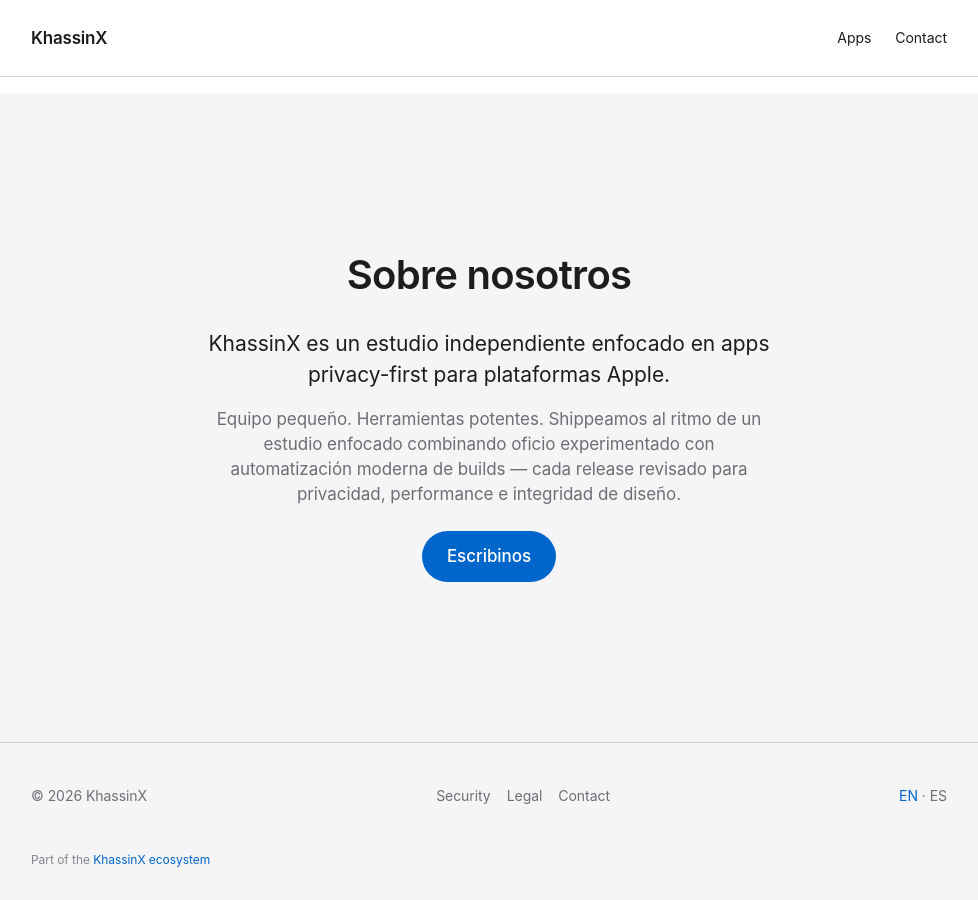
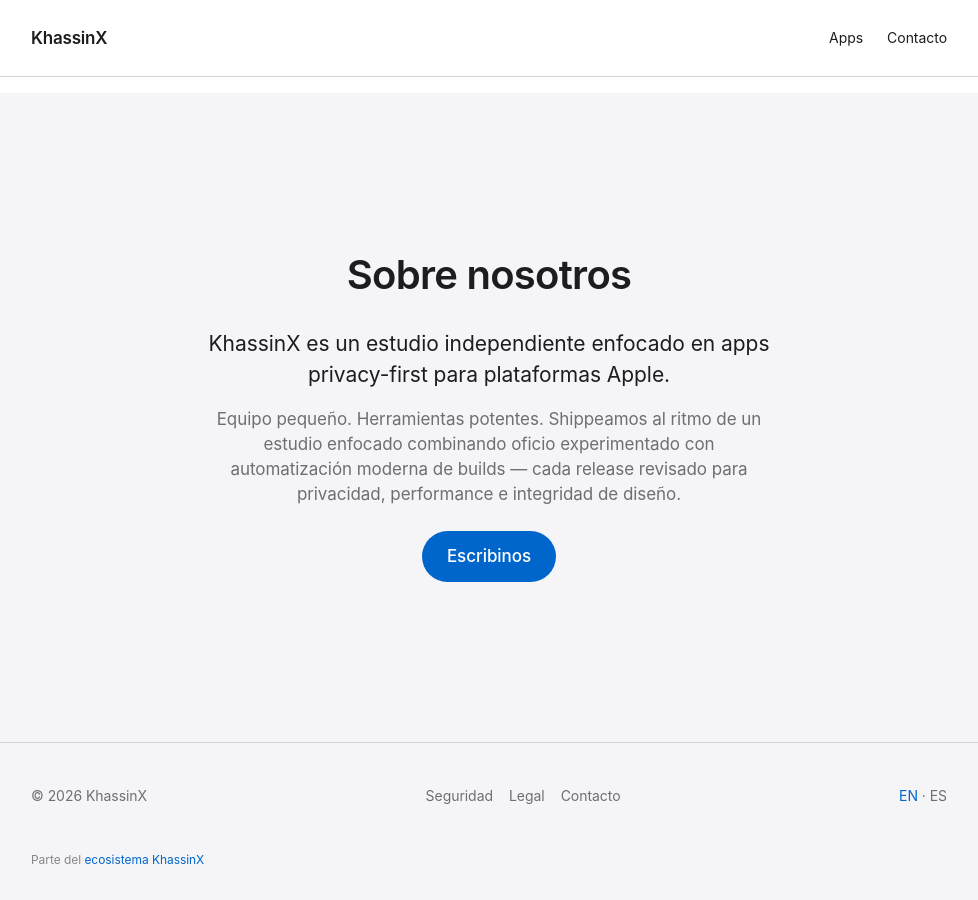
Before and after one commit to KhassinX/khassinx-apex-web, a Jekyll site: the page built from es/index.html, in a window 1280 px wide and 900 px high, scrolled down 2440 px. Shown: the whole window, without its empty margins (151-1129 px from the left). Built offline with Jekyll 4.4.1, drawn with Linux system fonts in a browser that asks for light colours.

Commit message:
i18n fix — Nav, footer, logo y links de footer ahora son locale-aware (#10)
Bug: cuando un usuario navegaba en /es/ y clickeaba en el logo del header,
en items del nav, o en "Part of the KhassinX ecosystem", lo mandaba al
equivalente EN — perdía contexto de idioma.

Cambios:
- _config.yml: nav y footer_nav restructurados como mappings por locale
  (en: [...] y es: [...]). Agrega site.ui_strings con skip link y
  ecosystem suffix por locale.
- _layouts/base.html:
  - lang_key resuelto desde page.lang con fallback a 'en'
  - Logo del header apunta a /es/ si lang_key='es', sino /
  - Nav items vienen de site.nav[lang_key]
  - Footer items vienen de site.footer_nav[lang_key]
  - Skip link y "Part of the KhassinX ecosystem" usan site.ui_strings
  - "ecosystem" link va a khassinx.com/es/ desde pages ES

Test plan:
- ES home → click logo → debería ir a /es/ (no /)
- ES home → click "Apps" en nav → /es/#apps
- ES /es/legal/privacy/ → click ecosystem → khassinx.com/es/
- EN home → todo igual a antes (fallback a .en arrays)

Co-authored-by: khassinx <hello@khassinx.com>
Co-authored-by: Claude Opus 4.7 (1M context) <noreply@anthropic.com>

```diff
--- a/_config.yml
+++ b/_config.yml
@@ -3,26 +3,53 @@ description: Independent studio building privacy-first apps for Apple platforms.
 url: https://khassinx.com
 lang: en
 
-# Layer 1 umbrella site: usa tokens.css (charcoal + warm gold)
+# Layer 1 umbrella site
 umbrella_tokens: true
 
 # Favicons (umbrella K monogram)
 favicon_svg: /assets/favicons/favicon.svg
 
-# Navigation
+# Navigation — keyed por locale. El layout selecciona via page.lang con fallback a 'en'.
 nav:
-  - title: Apps
-    url: "#apps"
-  - title: Contact
-    url: "mailto:hello@khassinx.com"
+  en:
+    - title: Apps
+      url: "#apps"
+    - title: Contact
+      url: "mailto:hello@khassinx.com"
+  es:
+    - title: Apps
+      url: "/es/#apps"
+    - title: Contacto
+      url: "mailto:hello@khassinx.com"
 
 footer_nav:
-  - title: Security
-    url: "/security/"
-  - title: Legal
-    url: "/legal/"
-  - title: Contact
-    url: "mailto:hello@khassinx.com"
+  en:
+    - title: Security
+      url: "/security/"
+    - title: Legal
+      url: "/legal/"
+    - title: Contact
+      url: "mailto:hello@khassinx.com"
+  es:
+    - title: Seguridad
+      url: "/es/security/"
+    - title: Legal
+      url: "/es/legal/"
+    - title: Contacto
+      url: "mailto:hello@khassinx.com"
+
+# Skip-link y "Part of ecosystem" copy por locale (lo consume base.html)
+ui_strings:
+  en:
+    skip_to_main: "Skip to main content"
+    part_of_ecosystem_prefix: "Part of the"
+    part_of_ecosystem_label: "KhassinX ecosystem"
+    ecosystem_url: "https://khassinx.com"
+  es:
+    skip_to_main: "Saltar al contenido principal"
+    part_of_ecosystem_prefix: "Parte del"
+    part_of_ecosystem_label: "ecosistema KhassinX"
+    ecosystem_url: "https://khassinx.com/es/"
 
 # Jekyll config
 markdown: kramdown
--- a/_layouts/base.html
+++ b/_layouts/base.html
@@ -47,16 +44,33 @@
   {% if page.extra_css %}{% for css in page.extra_css %}<link rel="stylesheet" href="{{ css | relative_url }}">{% endfor %}{% endif %}
 </head>
 <body>
-  <a href="#main" class="skip-link">Skip to main content</a>
+  {%- comment -%}
+    Locale-aware navigation:
+    - lang_key resuelve a 'en' o 'es' (fallback a 'en' si page.lang no está)
+    - site.nav y site.footer_nav están keyed por locale
+    - site.ui_strings provee strings cortos (skip link, "Part of ecosystem")
+    - logo_home apunta al home del locale actual
+  {%- endcomment -%}
+  {%- assign lang_key = page.lang | default: 'en' -%}
+  {%- assign nav_items = site.nav[lang_key] | default: site.nav.en -%}
+  {%- assign footer_items = site.footer_nav[lang_key] | default: site.footer_nav.en -%}
+  {%- assign ui = site.ui_strings[lang_key] | default: site.ui_strings.en -%}
+  {%- if lang_key == 'es' -%}
+    {%- assign logo_home = '/es/' -%}
+  {%- else -%}
+    {%- assign logo_home = '/' -%}
+  {%- endif -%}
+
+  <a href="#main" class="skip-link">{{ ui.skip_to_main }}</a>
 
   <header class="site-header">
     <div class="container">
-      <a href="{{ '/' | relative_url }}" class="logo">
+      <a href="{{ logo_home | relative_url }}" class="logo">
         {% if site.logo %}<img src="{{ site.logo | relative_url }}" alt="{{ site.title }} logo">{% endif %}
         <span>{{ site.title }}</span>
       </a>
       <nav class="site-nav" aria-label="Primary">
-        {% for item in site.nav %}
+        {% for item in nav_items %}
           <a href="{{ item.url | relative_url }}"{% if item.external %} target="_blank" rel="noopener"{% endif %}>{{ item.title }}</a>
         {% endfor %}
       </nav>
@@ -71,12 +85,12 @@
     <div class="container">
       <div>© {{ 'now' | date: '%Y' }} KhassinX</div>
       <nav aria-label="Footer">
-        {% for item in site.footer_nav %}
+        {% for item in footer_items %}
           <a href="{{ item.url | relative_url }}">{{ item.title }}</a>
         {% endfor %}
       </nav>
       <div class="locale-switcher" aria-label="Language selector">
-        {%- if page.lang == 'es' -%}
+        {%- if lang_key == 'es' -%}
           <a href="{{ page.canonical_en | default: '/' | relative_url }}" hreflang="en" lang="en">EN</a>
           <span aria-hidden="true">·</span>
           <span aria-current="true" lang="es">ES</span>
@@ -86,7 +100,7 @@
           <a href="{{ page.canonical_es | default: '/es/' | relative_url }}" hreflang="es" lang="es">ES</a>
         {%- endif -%}
       </div>
-      <small>Part of the <a href="https://khassinx.com">KhassinX ecosystem</a></small>
+      <small>{{ ui.part_of_ecosystem_prefix }} <a href="{{ ui.ecosystem_url }}">{{ ui.part_of_ecosystem_label }}</a></small>
     </div>
   </footer>
 </body>
```
Also changed, not shown: other parts of _layouts/base.html (+1 -4 lines).
